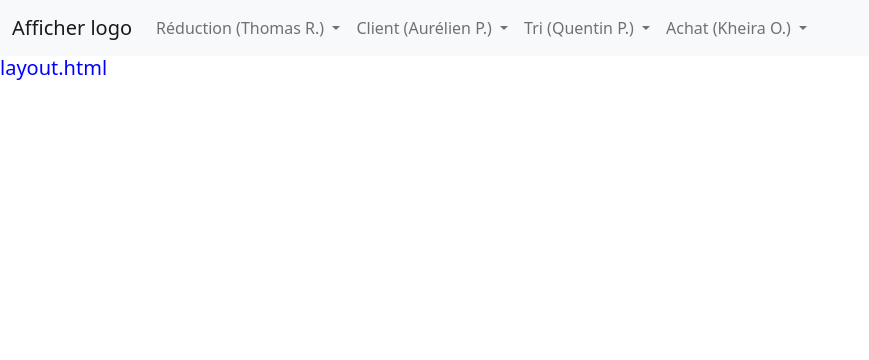
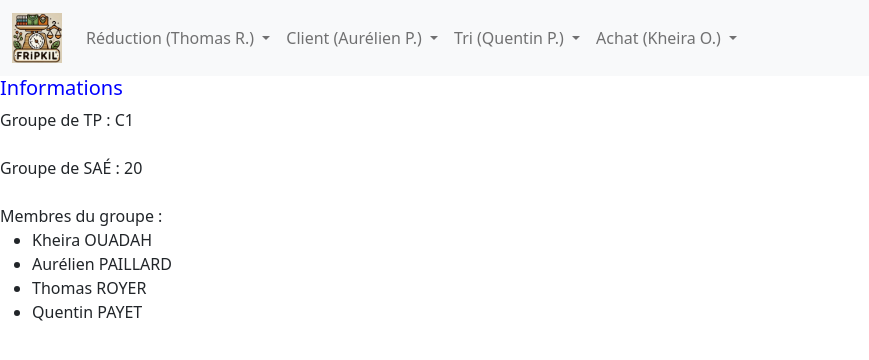
Before and after one commit to Quentin0312/but1s1saebdd, a Flask app: page / in a window 1280 px wide. Shown: the top 360 px of the page, without its empty margins (0-869 px from the left). Run offline with Flask 3, Linux system fonts and the light colour scheme; some libraries are stand-ins or nearby versions.

Commit message:
wip _nav.html => logo added

```diff
--- a/templates/_nav.html
+++ b/templates/_nav.html
@@ -1,6 +1,8 @@
 <nav class="navbar navbar-expand-lg navbar-light bg-light">
     <div class="container-fluid">
-        <a class="navbar-brand" href="/">Afficher logo</a>
+        <a class="navbar-brand" href="/"><img
+                src="{{ url_for('static', filename='fripkil_logo.png') }}" alt="logo de Fripkil"
+                style="width: 50px;height: 50px"></a>
         <button class="navbar-toggler" type="button" data-bs-toggle="collapse" data-bs-target="#navbarSupportedContent"
                 aria-controls="navbarSupportedContent" aria-expanded="false" aria-label="Toggle navigation">
             <span class="navbar-toggler-icon"></span>
@@ -47,11 +49,7 @@
                         <li><a class="dropdown-item" href="/type-plat/add">État</a></li>
                     </ul>
                 </li>
-                {#                <li class="nav-item">#}
-                {#                    <a class="nav-link" href="/plat/filtre">Filtre</a>#}
-                {#                </li>#}
             </ul>
-
         </div>
     </div>
 </nav>
--- a/templates/layout.html
+++ b/templates/layout.html
@@ -31,7 +31,16 @@
 {% endwith %}
 
 {% block body %}
-    <h5 style="color:blue">layout.html</h5>
+    <h5 style="color:blue">Informations</h5>
+    <div>Groupe de TP : C1</div><br>
+    <div>Groupe de SAÉ : 20</div><br>
+    <div>Membres du groupe :</div>
+    <ul>
+        <li>Kheira OUADAH</li>
+        <li>Aurélien PAILLARD</li>
+        <li>Thomas ROYER</li>
+        <li>Quentin PAYET</li>
+    </ul>
 {% endblock %}
 {% block javascripts %}
 
```
Also changed, not shown: static/fripkil_logo.png (added). Lines whose indentation alone changed are shown as unchanged.
